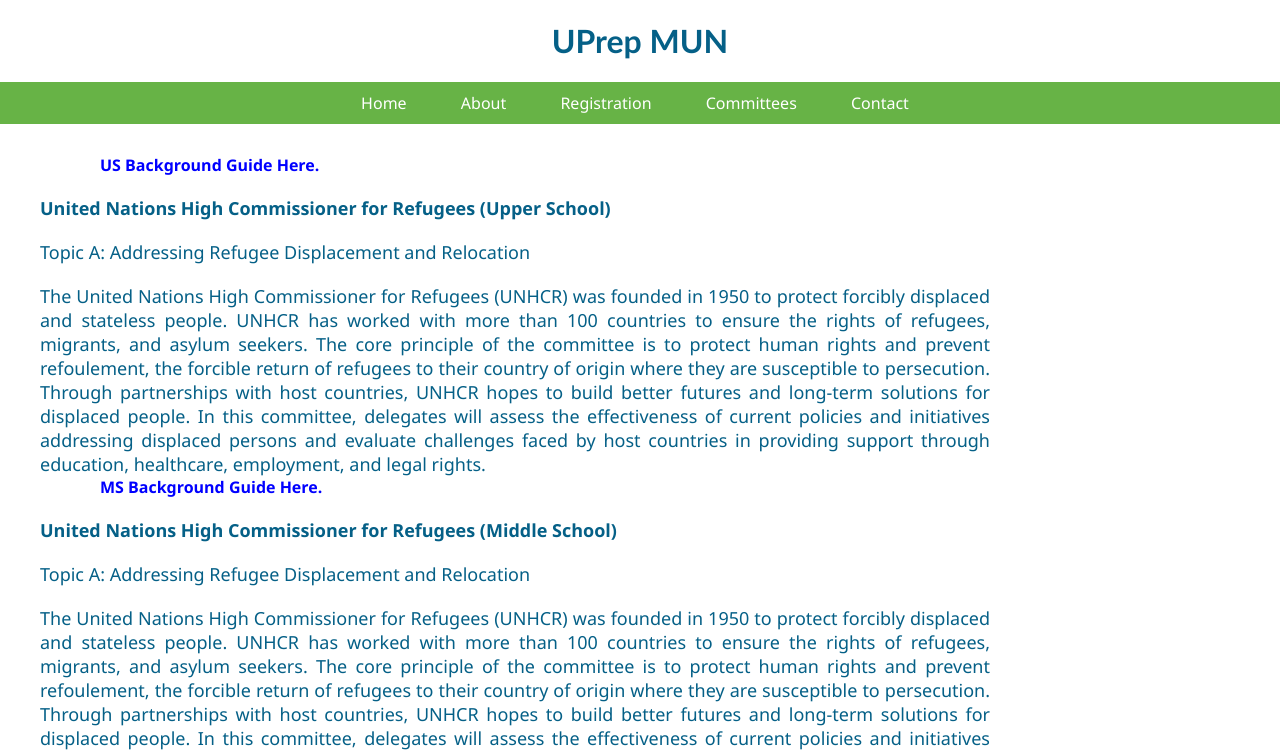
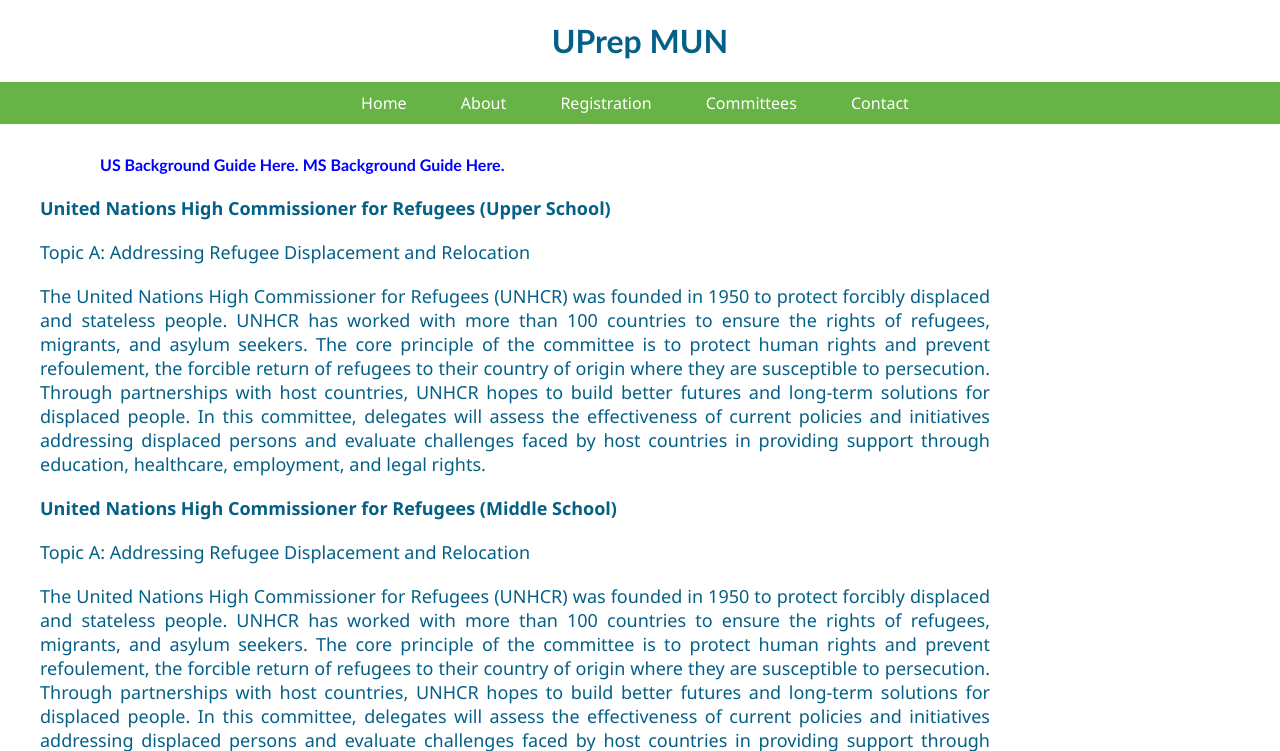
Before and after one commit to AnoushaMukherjee/UPrepMUN-website, a Flask app: page /templates/committees in a window 1280 px wide. Shown: the top 751 px of the page. Run offline with Flask 3, Linux system fonts and the light colour scheme.

Commit message:
Update committees.html

```diff
--- a/templates/committees.html
+++ b/templates/committees.html
@@ -67,6 +67,7 @@
     }
     a {
         color: blue;
+        font-family: 'Trebuchet MS', 'Lucida Sans Unicode', 'Lucida Grande', 'Lucida Sans', Arial, sans-serif;
         text-decoration: none;
     }
 
@@ -116,10 +117,10 @@
     <div class="container">
         <div class="about-MUN">
             <a href="/UPrepMUN-website/UNHCRUS.pdf" target="_blank"><b>US Background Guide Here.</b></a>
+            <a href="/UPrepMUN-website/UNHCRMS.pdf" target="_blank"><b>MS Background Guide Here.</b></a>
             <p><b>United Nations High Commissioner for Refugees (Upper School)</b></p>
             <p>Topic A: Addressing Refugee Displacement and Relocation</p>
             <p>The United Nations High Commissioner for Refugees (UNHCR) was founded in 1950 to protect forcibly displaced and stateless people. UNHCR has worked with more than 100 countries to ensure the rights of refugees, migrants, and asylum seekers. The core principle of the committee is to protect human rights and prevent refoulement, the forcible return of refugees to their country of origin where they are susceptible to persecution. Through partnerships with host countries, UNHCR hopes to build better futures and long-term solutions for displaced people. In this committee, delegates will assess the effectiveness of current policies and initiatives addressing displaced persons and evaluate challenges faced by host countries in providing support through education, healthcare, employment, and legal rights.<br></p>
-            <a href="/UPrepMUN-website/UNHCRMS.pdf" target="_blank"><b>MS Background Guide Here.</b></a>
             <p><b>United Nations High Commissioner for Refugees (Middle School)</b></p>
             <p>Topic A: Addressing Refugee Displacement and Relocation</p>
             <p>The United Nations High Commissioner for Refugees (UNHCR) was founded in 1950 to protect forcibly displaced and stateless people. UNHCR has worked with more than 100 countries to ensure the rights of refugees, migrants, and asylum seekers. The core principle of the committee is to protect human rights and prevent refoulement, the forcible return of refugees to their country of origin where they are susceptible to persecution. Through partnerships with host countries, UNHCR hopes to build better futures and long-term solutions for displaced people. In this committee, delegates will assess the effectiveness of current policies and initiatives addressing displaced persons and evaluate challenges faced by host countries in providing support through education, healthcare, employment, and legal rights.</p>
```
